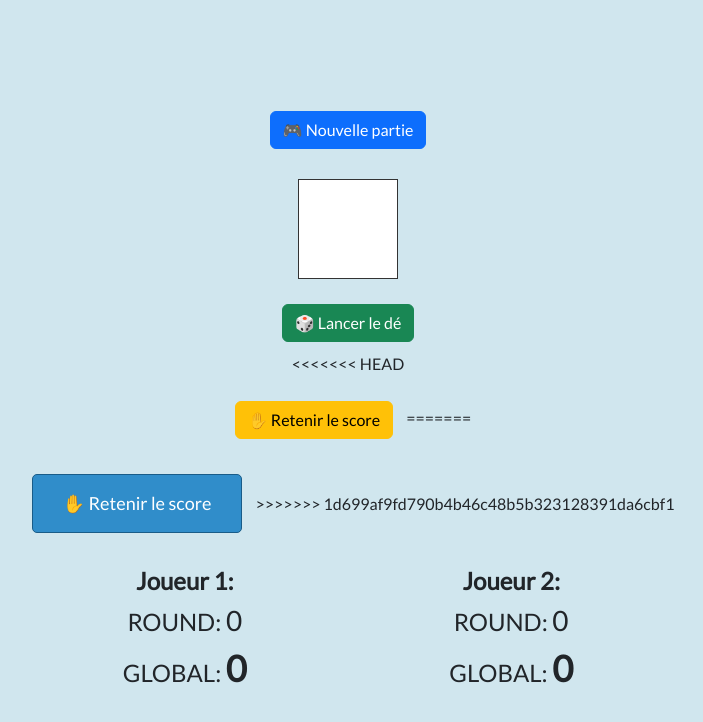
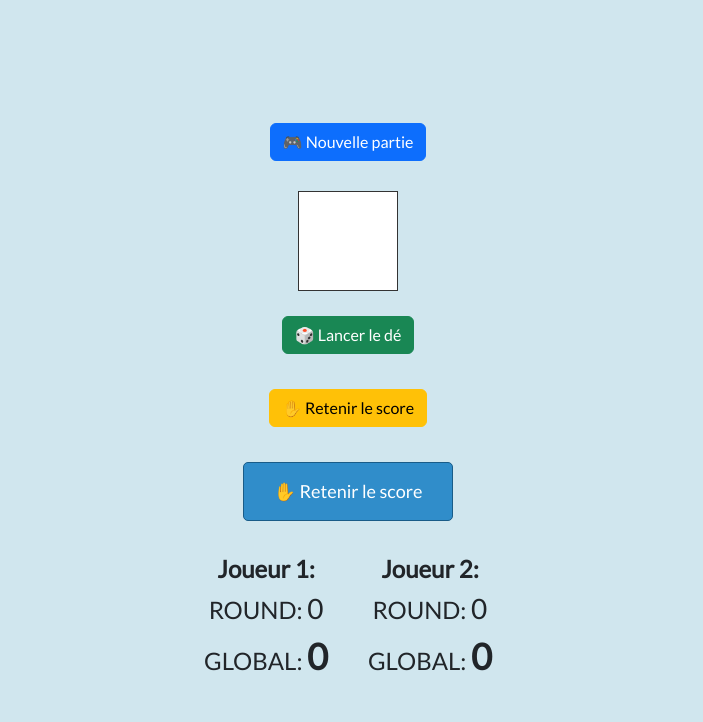
Before and after one commit to federicaiglesias/evEntrainementJS, a plain HTML site: page index.html in a window 1280 px wide. Shown: the whole page, without its empty margins (292-995 px from the left). Drawn offline with nearby package versions, Linux system fonts and the light colour scheme; a small style sheet from the web is missing.

Commit message:
Update index.html

```diff
--- a/index.html
+++ b/index.html
@@ -21,13 +21,10 @@
         <div id="dice-controls">
             <button id="roll-dice" class="btn btn-success">🎲 Lancer le dé</button>
         </div>
-<<<<<<< HEAD
         <div id="dice-controls">
             <button id="hold" class="btn btn-warning">✋ Retenir le score</button>
-=======
         <div id="dice-controls"></div>
             <button id="hold">✋ Retenir le score</button>
->>>>>>> 1d699af9fd790b4b46c48b5b323128391da6cbf1
         </div>
         <div id="player-container">
             <div class="player" id="player1">
```
